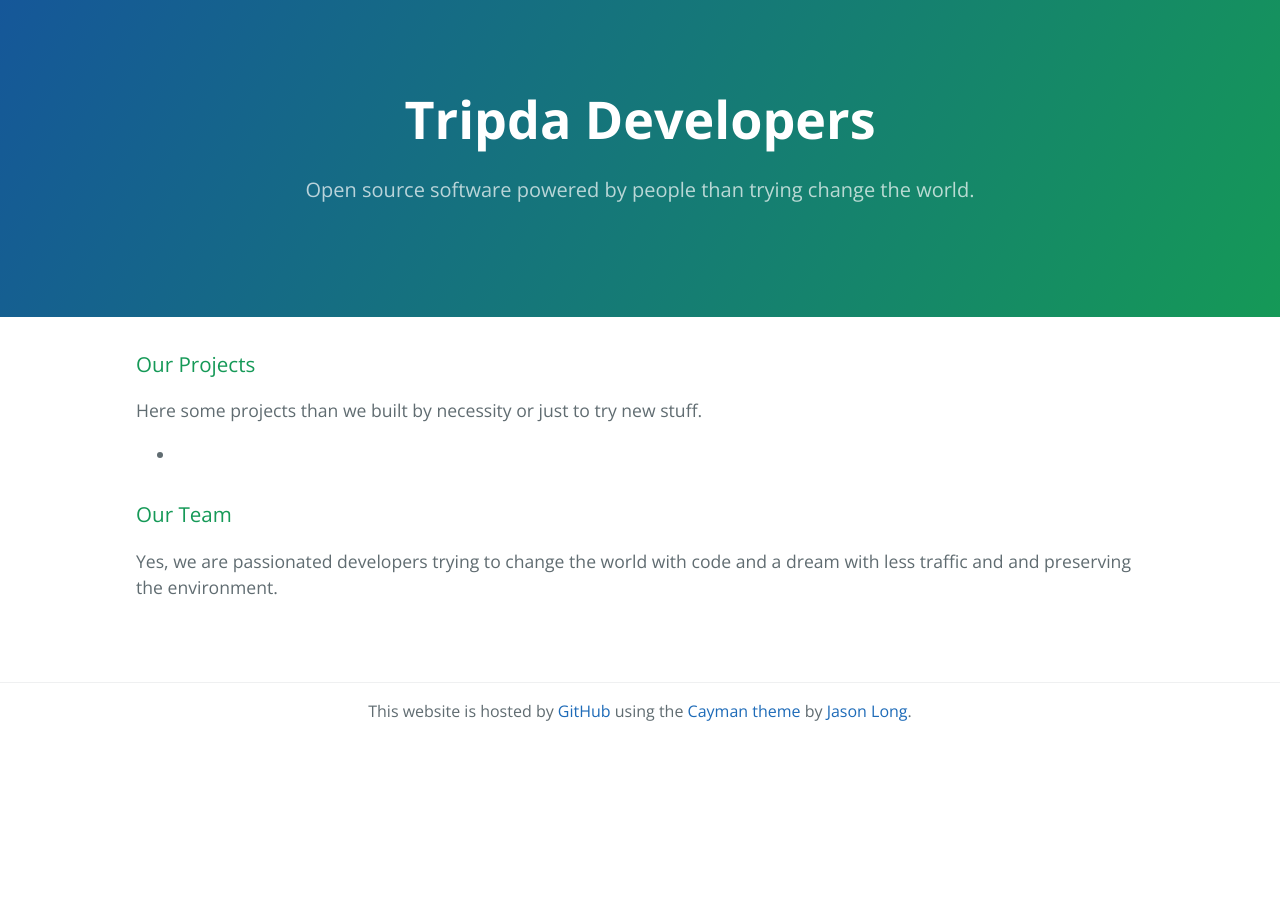
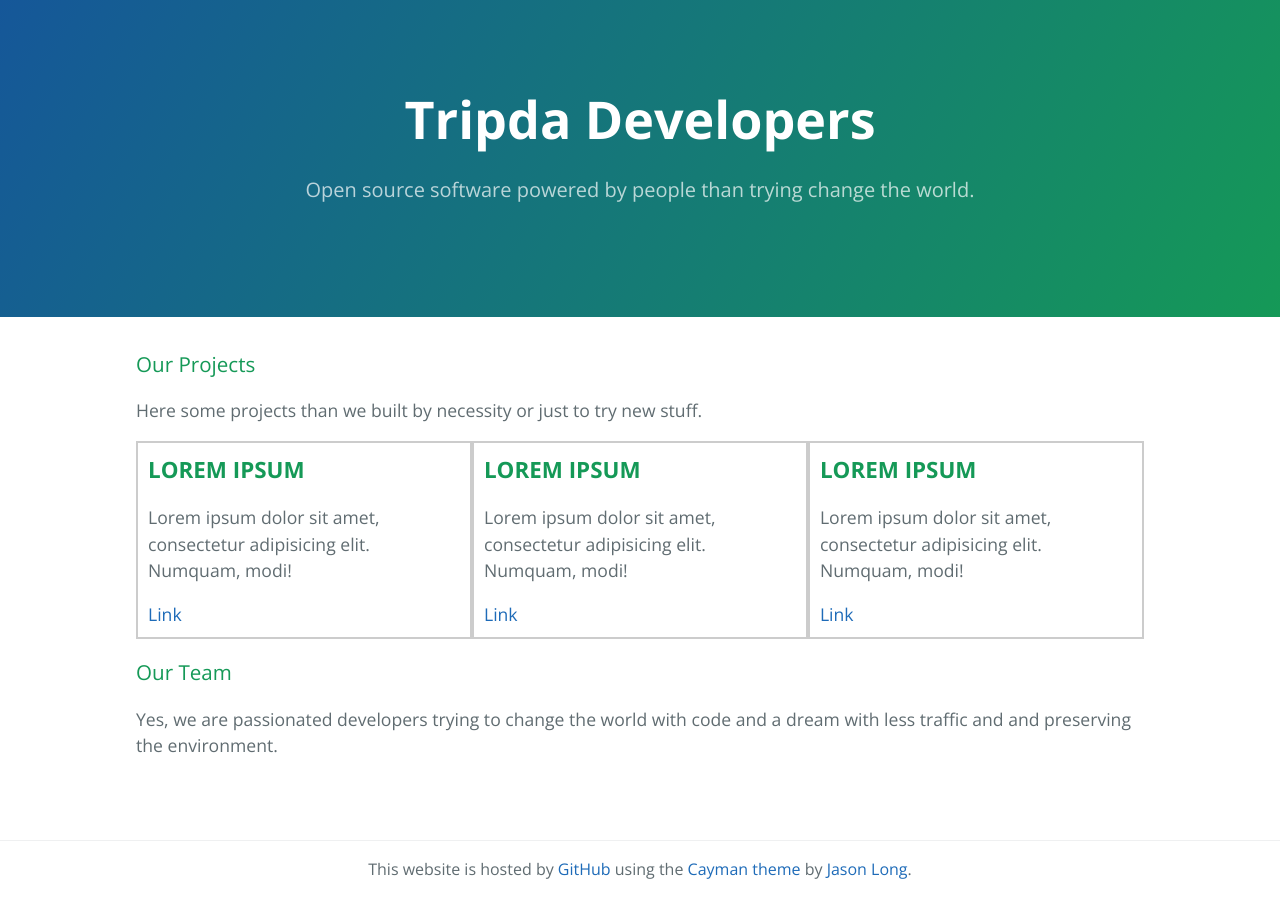
Before and after one commit to TripdaApp/tripdaapp.github.com, a Jekyll site: the page built from index.html, in a window 1280 px wide. Built offline with Jekyll 4.4.1, drawn with Linux system fonts in a browser that asks for light colours.

Commit message:
Log work on show repos

```diff
--- a/index.html
+++ b/index.html
@@ -10,7 +10,23 @@
 <p>Here some projects than we built by necessity or just to try new stuff.</p>
 
 <ul id="projects-list">
-    <li></li>
+    <li>
+        <h2>Lorem Ipsum</h2>
+        <p class="description">Lorem ipsum dolor sit amet, consectetur adipisicing elit. Numquam, modi!</p>
+        <a href="#">Link</a>
+    </li>
+
+    <li>
+        <h2>Lorem Ipsum</h2>
+        <p class="description">Lorem ipsum dolor sit amet, consectetur adipisicing elit. Numquam, modi!</p>
+        <a href="#">Link</a>
+    </li>
+
+    <li>
+        <h2>Lorem Ipsum</h2>
+        <p class="description">Lorem ipsum dolor sit amet, consectetur adipisicing elit. Numquam, modi!</p>
+        <a href="#">Link</a>
+    </li>
 </ul>
 
 <h3>
```
Also changed, not shown: src/css/main.css (+23 -0 lines), src/css/main.min.css.
